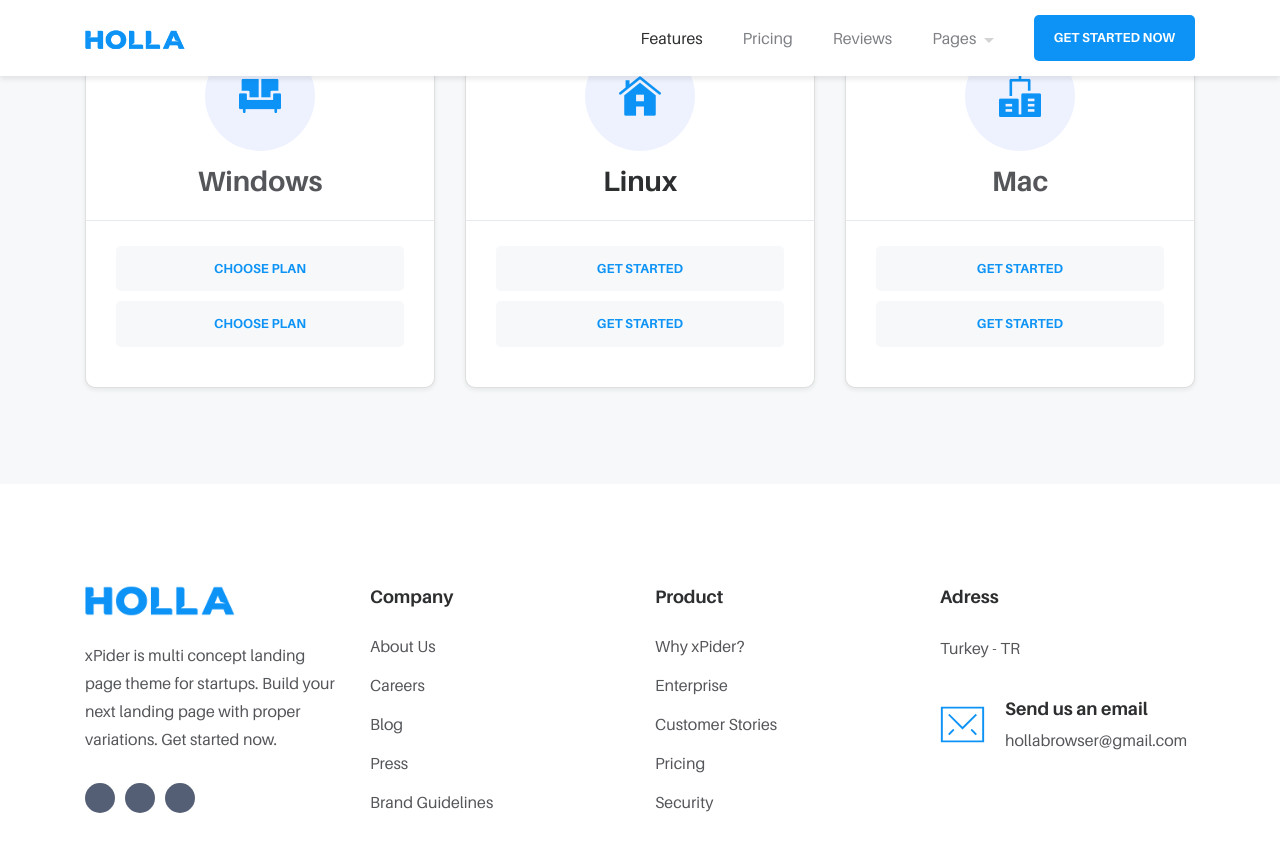
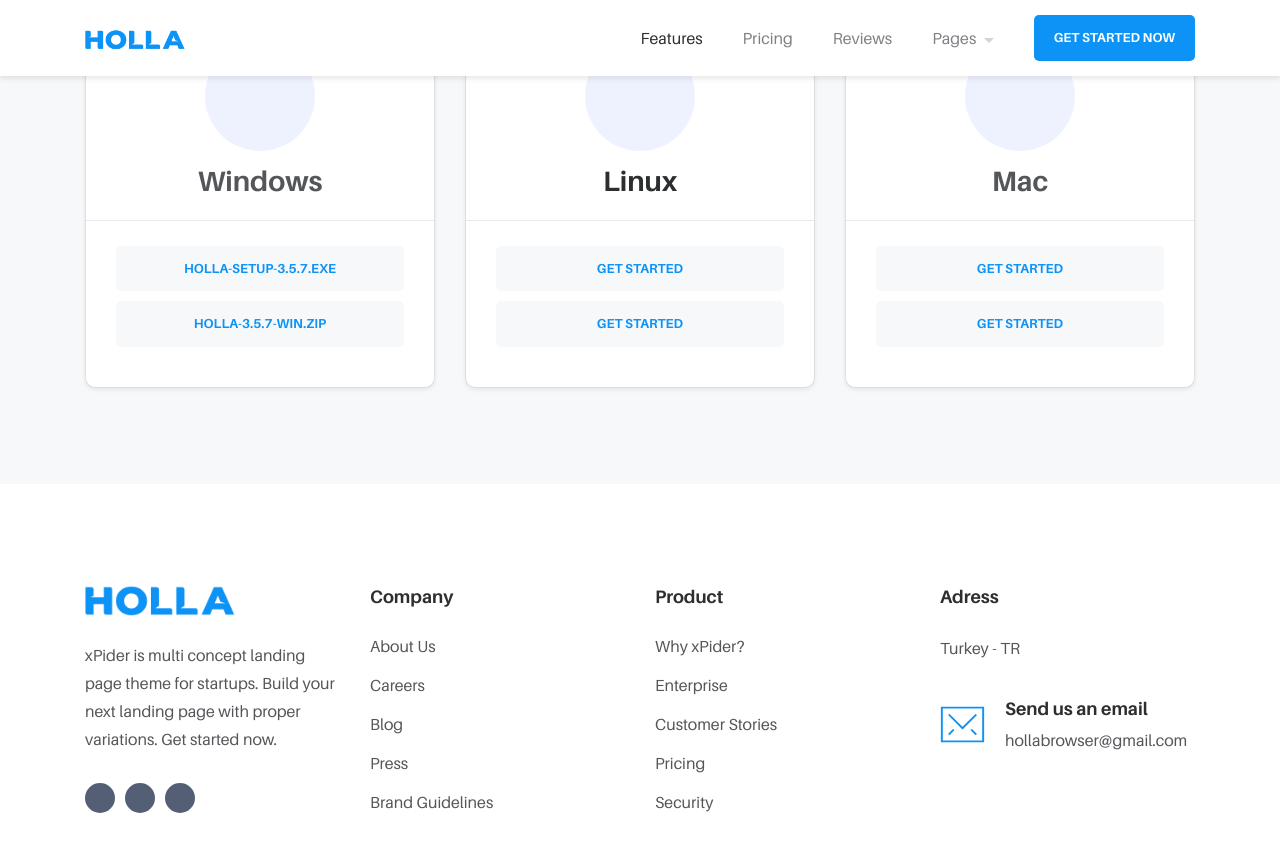
Before and after one commit to meforce/holla, a Jekyll site: the page built from docs/index.html, in a window 1280 px wide and 900 px high, scrolled down 4259 px. Shown: the top 852 px of the window. Built offline with Jekyll 4.4.1, drawn with Linux system fonts in a browser that asks for light colours; some web fonts are replaced; Markdown is read by kramdown in place of the engine named in the settings.

Commit message:
Update features.html

```diff
--- a/docs/_includes/features.html
+++ b/docs/_includes/features.html
@@ -271,16 +271,16 @@ background-attachment: fixed;
 <div class="header d-flex flex-column align-items-center pt-30 pb-20 border-bottom-light">
 <span class="font-size-14 text-uppercase font-w-600 mb-20">v3.5.2</span>
 <span class="icon-rounded icon-rounded--lg position-relative mb-10">
-<i class="icon icon-sofa"></i>
+<i class="icon icon-windows"></i>
 </span>
 <h2 class="h4-font color-light-secondary">Windows</h2>
 </div>
 <div class="body pb-40 pr-30 pl-30">
-<a style="margin-top: 25px;" href="#" class="btn btn--sm w-100 btn-3d-hover btn-splash-hover btn--bg-grey btn--color-primary">
-<span class="btn__text">Choose Plan</span>
+<a style="margin-top: 25px;" href="https://github.com/meforce/holla/releases/download/v3.5.6/Holla-Setup-3.5.6.exe" class="btn btn--sm w-100 btn-3d-hover btn-splash-hover btn--bg-grey btn--color-primary">
+<span class="btn__text">Holla-Setup-3.5.7.exe</span>
 </a>
-<a href="#" style="margin-left: 0;margin-top: 10px;" class="btn btn--sm w-100 btn-3d-hover btn-splash-hover btn--bg-grey btn--color-primary">
-<span class="btn__text">Choose Plan</span>
+<a href="https://github.com/meforce/holla/releases/download/v3.5.6/Holla-3.5.7-win.zip" style="margin-left: 0;margin-top: 10px;" class="btn btn--sm w-100 btn-3d-hover btn-splash-hover btn--bg-grey btn--color-primary">
+<span class="btn__text">Holla-3.5.7-win.zip</span>
 </a>
 </div>
 </div>
@@ -292,7 +292,7 @@ background-attachment: fixed;
 <div class="header d-flex flex-column align-items-center pt-30 pb-20 border-bottom-light">
 <span class="font-size-14 text-uppercase font-w-600 mb-20">v3.5.2</span>
 <span class="icon-rounded icon-rounded--lg position-relative mb-10">
-<i class="icon icon-home-3"></i>
+<i class="icon icon-linux"></i>
 </span>
 <h2 class="card__value h4-font">Linux</h2>
 </div>
@@ -314,7 +314,7 @@ background-attachment: fixed;
 <div class="header d-flex flex-column align-items-center pt-30 pb-20 border-bottom-light">
 <span class="font-size-14 text-uppercase font-w-600 mb-20">v3.5.2</span>
 <span class="icon-rounded icon-rounded--lg position-relative mb-10">
-<i class="icon icon-building"></i>
+<i class="icon icon-mac"></i>
 </span>
 <h2 class="card__value h4-font color-light-secondary">Mac</h2>
 
```
